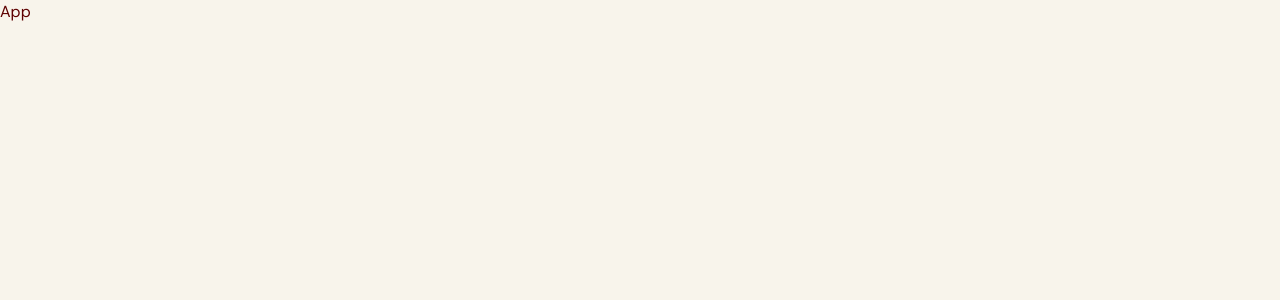
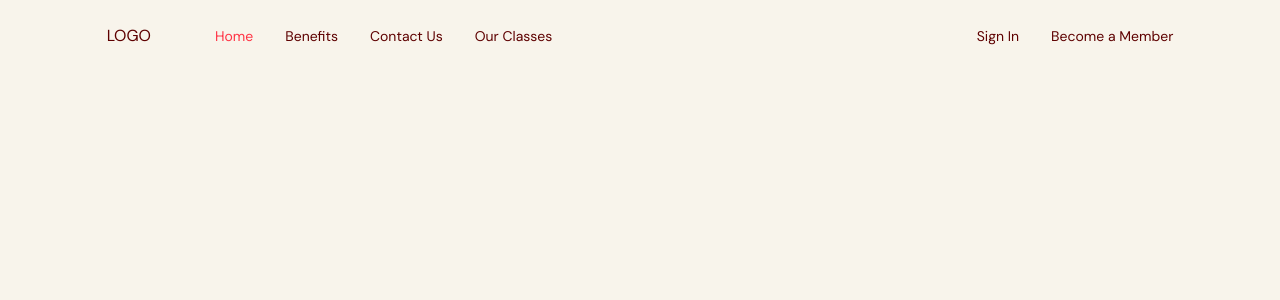
Before and after one commit to domchu/fitness-gym-website, a React (Vite) app: page / in a window 1280 px wide. Shown: the top 300 px of the page. Built offline with nearby package versions, Linux system fonts and the light colour scheme.

Commit message:
chore:almost done with the navbar

```diff
--- a/src/App.tsx
+++ b/src/App.tsx
@@ -1,10 +1,16 @@
+import Navbar from "@/scenes/navbar"
+import { useState } from "react"
 
 function App() {
+  const [selectedPage, setSelectedPage] = useState("home")
 
   return (
     <>
       <nav className="app bg-gray-20">
-        App
+        <Navbar
+        selectedPage={selectedPage}
+        setSelectedPage={setSelectedPage}
+        />
         </nav>
     </>
   )
--- /dev/null
+++ b/src/scenes/navbar/Link.tsx
@@ -0,0 +1,21 @@
+import AnchorLink from "react-anchor-link-smooth-scroll"
+
+type Props = {
+    page: string,
+    selectedPage: string,
+    setSelectedPage: (values: string) => void
+}
+
+const Link = ({ page, selectedPage, setSelectedPage }: Props) => {
+
+    const lowerCasePage = page.toLowerCase().replace(/ /g, "")
+  return (
+      <AnchorLink className={`${selectedPage === lowerCasePage ? "text-primary-500" : ""} transition duration-500 hover:text-primary-300`}
+          onClick={() => setSelectedPage(lowerCasePage)}
+          href={`#${lowerCasePage}`}>
+         {page}
+    </AnchorLink>
+  )
+}
+
+export default Link
--- /dev/null
+++ b/src/scenes/navbar/index.tsx
@@ -0,0 +1,63 @@
+// import { useState } from "react";
+// import { Bars3Icon, XMarkIcon } from "@heroicons/react/24/solid";
+// import Logo from "@/assets/logo.png"
+
+import Link from "./Link"
+
+type Props = {
+     selectedPage: string,
+    setSelectedPage: (values: string) => void
+}
+
+const Navbar = ({selectedPage, setSelectedPage}: Props) => {
+const flexBetween ="flex items-center justify-between "
+
+  return (
+      <nav>
+          <div className={`${flexBetween} fixed top-0 z-30 w-full py-6 `}>
+              <div className={`${flexBetween} mx-auto w-5/6`}>
+                  {/* LOGO */}
+                  <div className={`${flexBetween} w-full gap-16`}>
+                      {/* <img src={logo} alt="Logo-image" /> */}
+                      <h1>LOGO</h1>
+                      {/* RIGHT SIDE */}
+                      <div className={`${flexBetween} w-full`}>
+                          {/* INNER LEFTSIDE */}
+                          <div className={`${flexBetween} gap-8 text-sm`}>
+                              <Link
+                                  page="Home"
+                                  selectedPage={selectedPage}
+                                  setSelectedPage={setSelectedPage}
+                              />
+                              <Link
+                                  page="Benefits"
+                                  selectedPage={selectedPage}
+                                  setSelectedPage={setSelectedPage}
+                              />
+                              <Link
+                                  page="Contact Us"
+                                  selectedPage={selectedPage}
+                                  setSelectedPage={setSelectedPage}
+                              />
+                              <Link
+                                  page="Our Classes"
+                                  selectedPage={selectedPage}
+                                  setSelectedPage={setSelectedPage}
+                              />
+                          </div>
+                          {/* INNER RIGHTSIDE */}
+                          <div className={`${flexBetween} gap-8 text-sm`}>
+                              <p>Sign In</p>
+                              <button>Become a Member</button>
+                          </div>
+                      </div>
+                  </div>
+
+          </div>
+          </div>
+
+    </nav>
+  )
+}
+
+export default Navbar
--- a/tailwind.config.js
+++ b/tailwind.config.js
@@ -12,8 +12,10 @@
         "gray-100": "#DFCCCC",
         "gray-500": "#5E0000",
         "primary-100": "FFE1E0",
-        "primary-300": "FFA6A3",
-        "primary-500": "FF6B66",
+        // "primary-300": "FFA6A3",
+        "primary-300": "#000000",
+        // "primary-500": "FF6B66",
+        "primary-500": "#f34",
         "secondary-400": "FFCD58",
         "secondary-500": "FFC132",
       },
```
